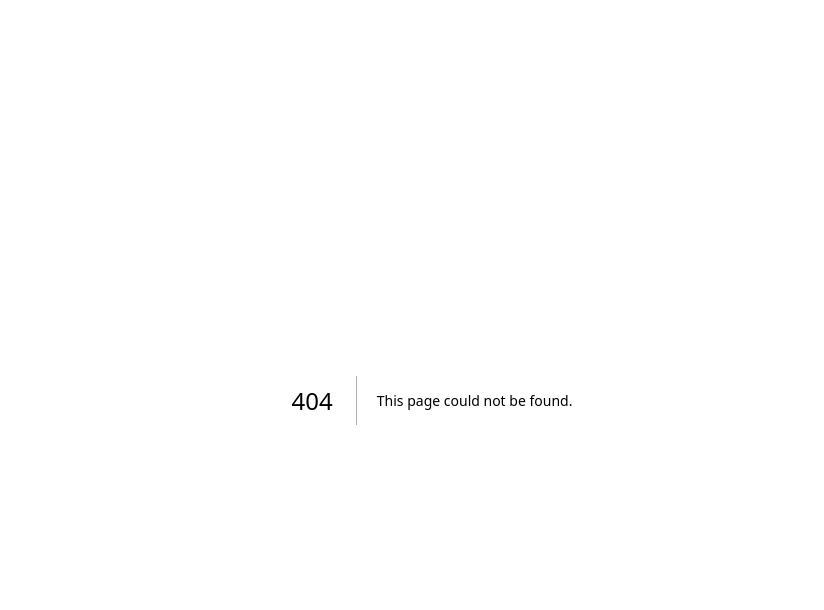
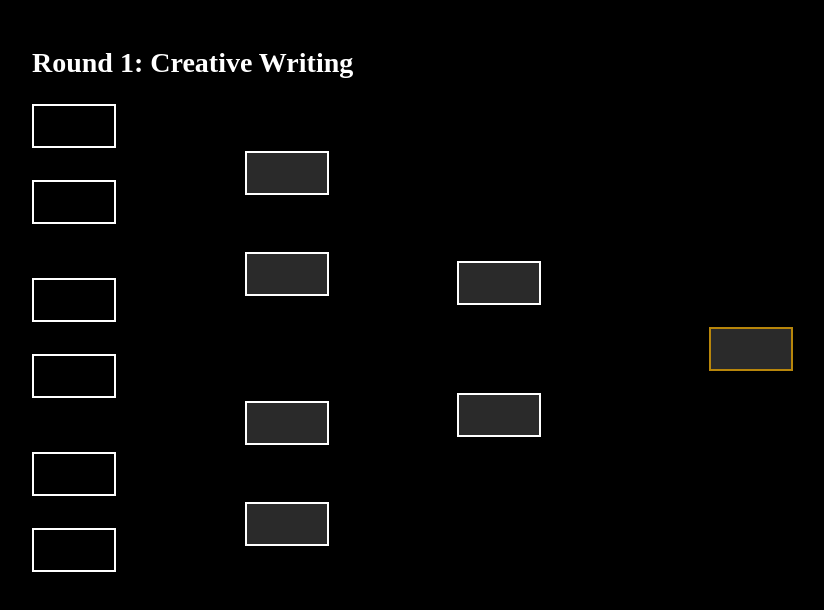
Before and after one commit to jchanolm/better-app, a Next.js app in the folder better-app/: page /roundDetails in a window 1280 px wide. Before the commit this address had no page. Shown: the top 610 px of the page, without its empty margins (208-1032 px from the left). Built offline with nearby package versions, Linux system fonts and the light colour scheme.

Commit message:
shitty brackets

```diff
--- /dev/null
+++ b/better-app/app/roundDetails.css
@@ -0,0 +1,81 @@
+/* General Styling */
+.round-details-container {
+    background-color: #000;
+    color: #fff;
+    padding: 20px;
+}
+
+.round-details-header {
+    text-align: center;
+}
+
+.round-title-container {
+    margin: 0 auto;
+    text-align: left;
+    max-width: 800px;
+}
+
+.round-title {
+    font-size: 28px;
+    font-weight: bold;
+}
+
+/* Competitor Rectangle Styling */
+.competitor-rectangle {
+    background-color: #000;
+    border: 2px solid #fff;
+    width: 80px;
+    height: 40px;
+    margin: 5px 0;
+    cursor: pointer;
+    transition: border-color 0.3s ease, background-color 0.3s ease;
+}
+
+.competitor-rectangle.selected {
+    border-color: yellow;
+}
+
+.competitor-rectangle:hover {
+    border-color: #ffcc00;
+}
+
+/* Inactive Competitor Rectangle Styling */
+.competitor-rectangle.inactive {
+    background-color: #2a2a2a;
+    cursor: default;
+}
+
+.competitor-rectangle.inactive:hover {
+    border-color: #fff;
+}
+
+/* Gold Rectangle (Final Column) */
+.final-rectangle {
+    background-color: #2a2a2a;
+    border: 2px solid #b8860b;
+    width: 80px;
+    height: 40px;
+    margin: 5px 0;
+}
+
+/* Grid Layout for Bracket */
+.bracket-grid {
+    display: grid;
+    grid-template-columns: repeat(4, 1fr); /* 4 equal columns */
+    gap: 50px; /* Space between columns */
+    margin-top: 20px;
+}
+
+.column {
+    display: flex;
+    flex-direction: column;
+    justify-content: space-between; /* Ensure even spacing */
+    height: 500px; /* Control the total height of each column */
+}
+
+.final-column {
+    display: flex;
+    flex-direction: column;
+    justify-content: center; /* Center the final rectangle */
+    align-items: center;
+}
--- /dev/null
+++ b/better-app/app/roundDetails/page.tsx
@@ -0,0 +1,82 @@
+'use client';
+
+import React, { useState } from 'react';
+import '../roundDetails.css'; // Import for styling
+
+const RoundDetails = () => {
+  const CompetitorRectangle = ({ isInactive = false, isFinal = false }: { isInactive?: boolean, isFinal?: boolean }) => {
+    const [isSelected, setIsSelected] = useState(false);
+
+    const handleSelect = () => {
+      setIsSelected(true);
+      setTimeout(() => setIsSelected(false), 500);
+    };
+
+    return (
+      <div
+        className={`competitor-rectangle ${isSelected ? 'selected' : ''} ${
+          isInactive ? 'inactive' : ''
+        } ${isFinal ? 'final-rectangle' : ''}`}
+        onClick={handleSelect}
+      >
+        {/* No text inside the rectangle */}
+      </div>
+    );
+  };
+
+  return (
+    <div className="round-details-container">
+      <header className="round-details-header">
+        <div className="round-title-container">
+          <h1 className="round-title">Round 1: Creative Writing</h1>
+
+          <div className="bracket-grid">
+            {/* First Stage */}
+            <div className="column">
+              <CompetitorRectangle />
+              <CompetitorRectangle />
+              <div className="blank-cell"></div>
+
+              <CompetitorRectangle />
+              <CompetitorRectangle />
+              <div className="blank-cell"></div>
+
+              <CompetitorRectangle />
+              <CompetitorRectangle />
+              <div className="blank-cell"></div>
+            </div>
+
+            {/* Second Stage */}
+            <div className="column">
+              <div className="blank-cell"></div>
+              <CompetitorRectangle isInactive={true} />
+              <CompetitorRectangle isInactive={true} />
+              <div className="blank-cell"></div>
+
+              <CompetitorRectangle isInactive={true} />
+              <CompetitorRectangle isInactive={true} />
+              <div className="blank-cell"></div>
+            </div>
+
+            {/* Final Stage */}
+            <div className="column">
+              <div className="blank-cell"></div>
+              <div className="blank-cell"></div>
+              <CompetitorRectangle isInactive={true} />
+              <CompetitorRectangle isInactive={true} />
+              <div className="blank-cell"></div>
+              <div className="blank-cell"></div>
+            </div>
+
+            {/* Winner Column (Final Rectangle) */}
+            <div className="final-column">
+              <CompetitorRectangle isFinal={true} />
+            </div>
+          </div>
+        </div>
+      </header>
+    </div>
+  );
+};
+
+export default RoundDetails;
```
Also changed, not shown: better-app/app/feed.css (+29 -11 lines), better-app/app/rounds/page.tsx (+19 -21 lines), better-app/app/assets/jankyCrown.svg (added).
